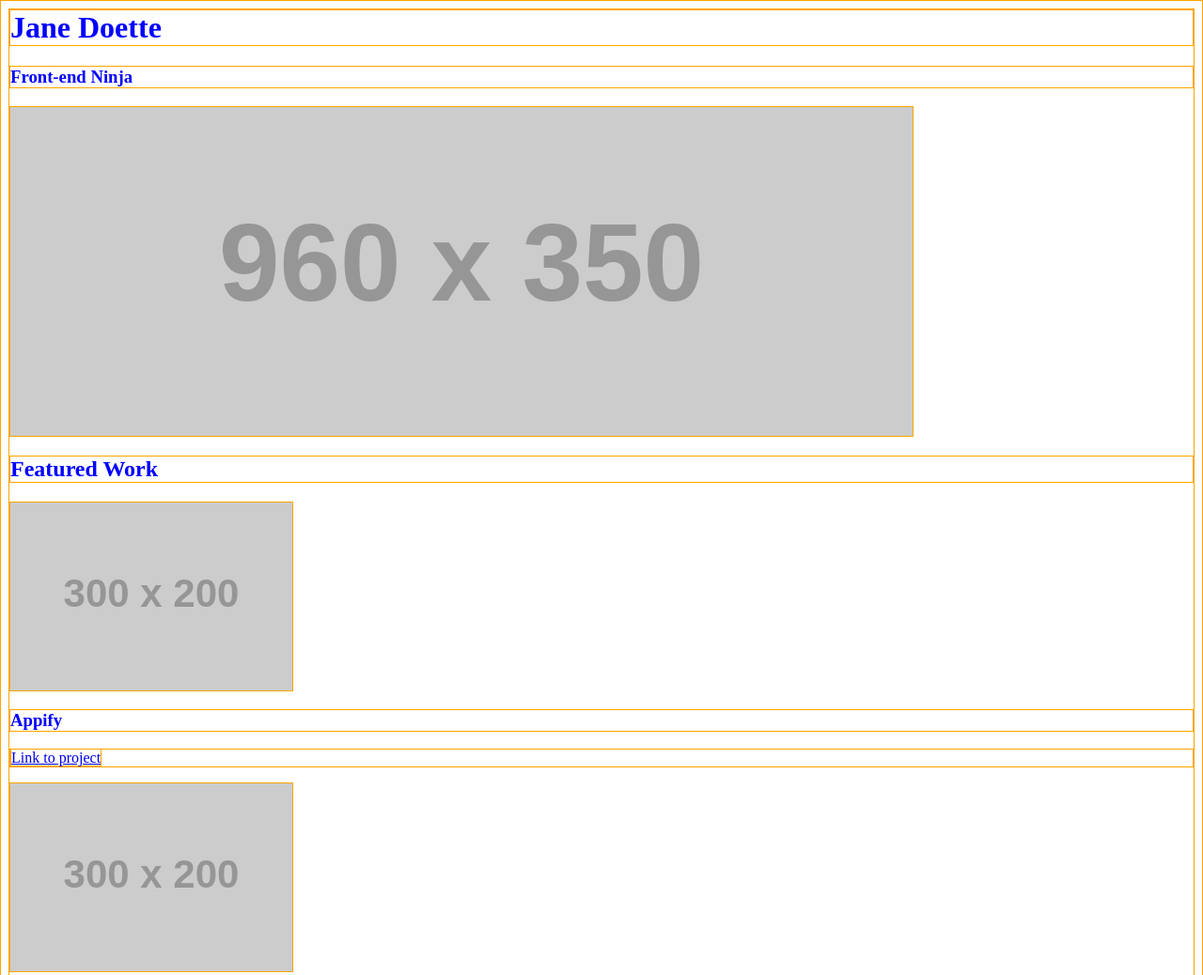
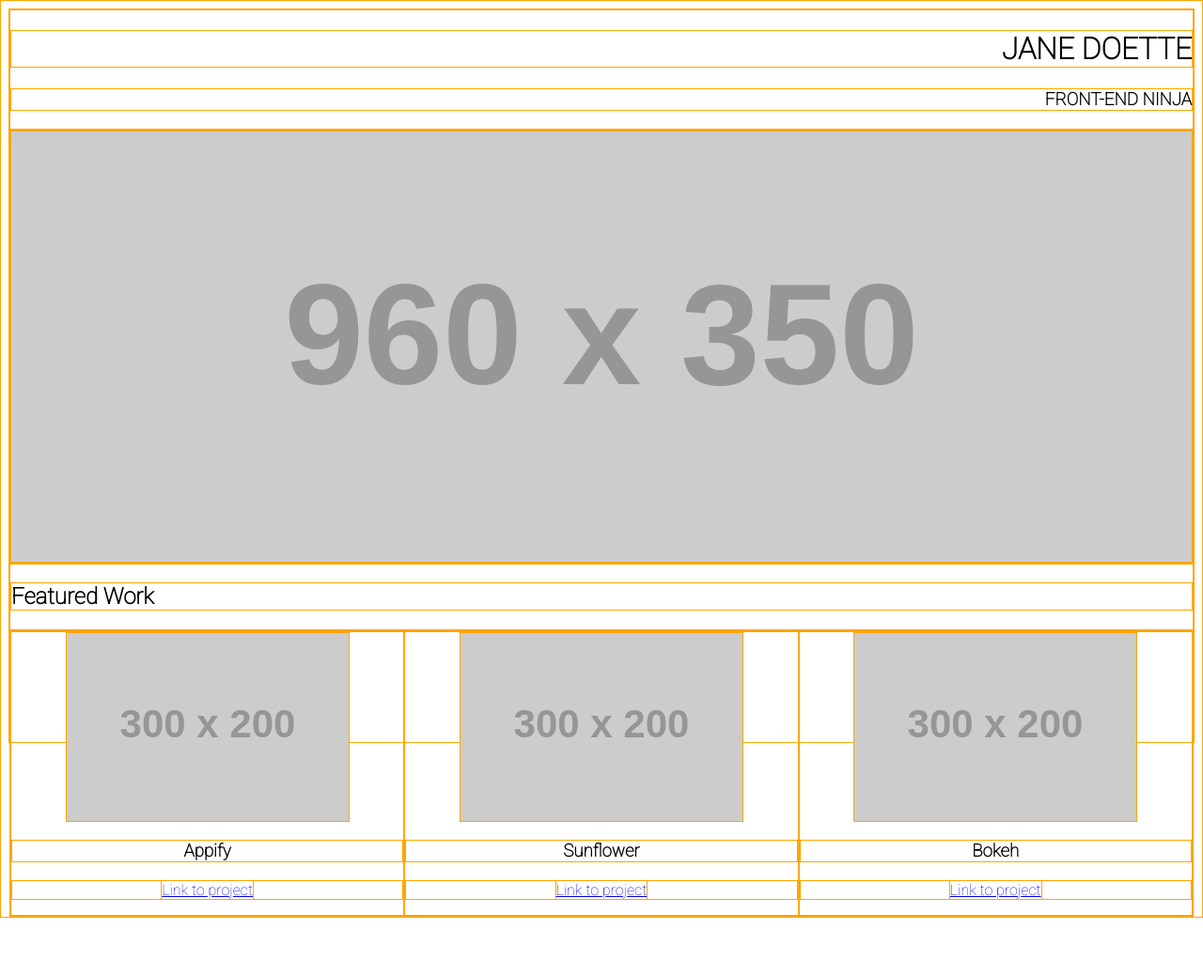
Before and after one commit to jac2367/grid_portfolio, a plain HTML site: page index.html in a window 1280 px wide. Shown: the top 1038 px of the page at 94% size. After the commit the page ends 975 px from the top, so only its background shows below. Drawn offline with Linux system fonts and the light colour scheme; placeholder pictures from the web are drawn by us.

Commit message:
layout to match mockup

```diff
--- a/index.html
+++ b/index.html
@@ -3,22 +3,36 @@
 	<head>
 		<meta charset="utf-8">
   		<title>JS Bin</title>
+  		<link href='http://fonts.googleapis.com/css?family=Roboto:100' rel='stylesheet' type='text/css'>
 		<link rel="stylesheet" href="styles.css">
 	</head>
 	<body>
-		<h1> Jane Doette</h1>
-  		<h3> Front-end Ninja</h3>
- 		<img src="http://placehold.it/960x350">
-  		<h2>Featured Work</h2>
+		<div class="header">
+			<h1 class="col-12"> JANE DOETTE</h1>
+	  		<h3 class="col-12"> Front-end ninja</h3>
+	  	</div>
+  		<div class="row">
+ 			<img class="col-12" src="http://placehold.it/960x350">
+ 		</div>
+ 		<div class="row">
+  			<h2 class="col-12">Featured Work</h2>
+  		</div>
+  		<div class="row">
+  			<div class="featured col-4">
   				<img src="http://placehold.it/300x200">
   				<h3>Appify</h3>
   				<p><a href="#">Link to project</a></p>
+  			</div>
+  			<div class="featured col-4">
   				<img src="http://placehold.it/300x200">
   				<h3>Sunflower</h3>
   				<p><a href="#">Link to project</a></p>
+  			</div>
+  			<div class="featured col-4">
   				<img src="http://placehold.it/300x200">
    				<h3>Bokeh</h3>
   				<p><a href="#">Link to project</a></p>
-  		<img src="http://placehold.it/300x200">
+  			</div>
+  		</div>
 	</body>
 </html>
--- a/styles.css
+++ b/styles.css
@@ -1,7 +1,6 @@
 body {
-	color: blue;
+	font-family: Roboto;
 }
-
 *{
   /* this will put a border around every element. It will be ugly, but useful to see how the framework is working */
   border: 1px solid orange !important;
@@ -17,6 +16,7 @@ body {
   width: 100%;
   display: flex;
   flex-wrap: wrap;
+  float: left;
 }
 .col-1{
   width: 8.33%;
@@ -59,3 +59,17 @@ body {
   height: 300px;
   background-color: red;
 }
+h1, h3 {
+	text-indent: left;
+}
+h2 {
+	float: left;
+	clear: both;
+}
+.header{
+	text-align: right;
+	text-transform: uppercase;
+}
+.featured{
+	text-align: center;
+}
```
Lines whose indentation alone changed are shown as unchanged.
